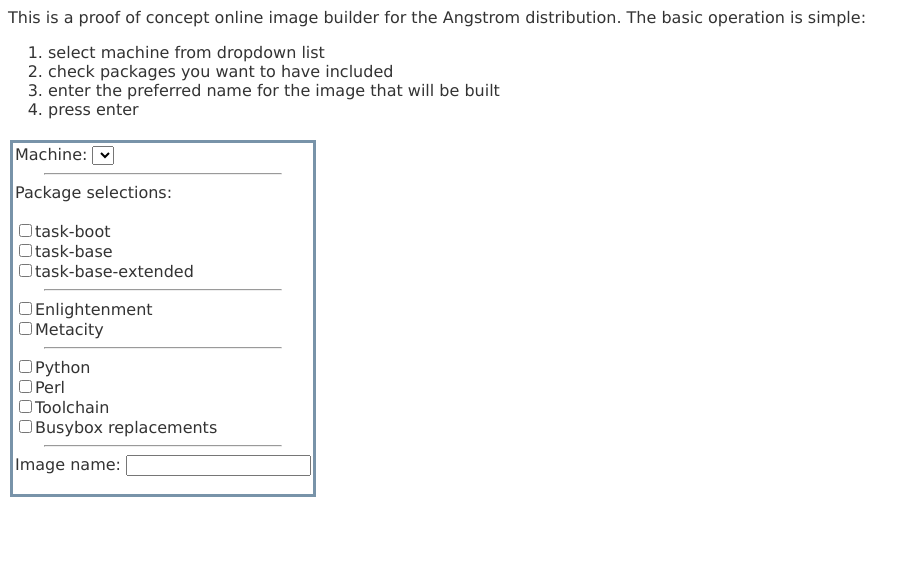
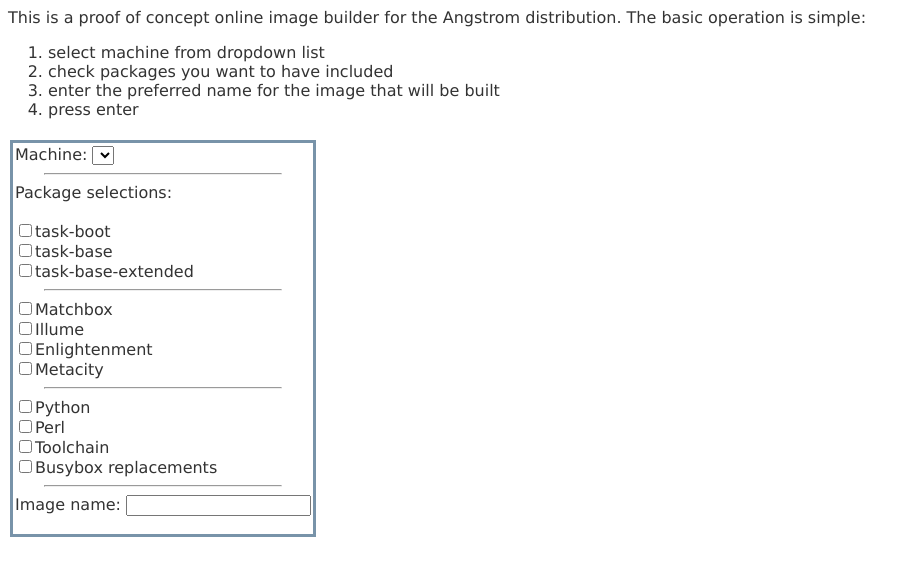
Before and after one commit to Angstrom-distribution/narcissus, a PHP site: page / in a window 1280 px wide. Shown: the top 576 px of the page, without its empty margins (0-920 px from the left). Run offline with PHP 8.4, Linux system fonts and the light colour scheme; lists and menus that the app fills with data are empty.

Commit message:
narcissus: tweak wm list

```diff
--- a/index.php
+++ b/index.php
@@ -48,7 +48,9 @@ $base_array = array("task-boot" => "task-boot",
                     "task-base" => "task-base",
                     "task-base-extended" => "task-base-extended");
 
-$wm_array = array("Enlightenment" => "e-wm e-wm-config-standard e-wm-config-default angstrom-x11-base-depends angstrom-gpe-task-base",
+$wm_array = array("Matchbox" => "angstrom-x11-base-depends angstrom-gpe-task-base",
+                  "Illume" => "e-wm e-wm-config-illume angstrom-x11-base-depends angstrom-gpe-task-base",
+                  "Enlightenment" => "e-wm e-wm-config-standard e-wm-config-default angstrom-x11-base-depends angstrom-gpe-task-base",
                   "Metacity" => "metacity angstrom-x11-base-depends angstrom-gpe-task-base");
 
 $devel_array = array("Python" => "python-core python-modules",
```
